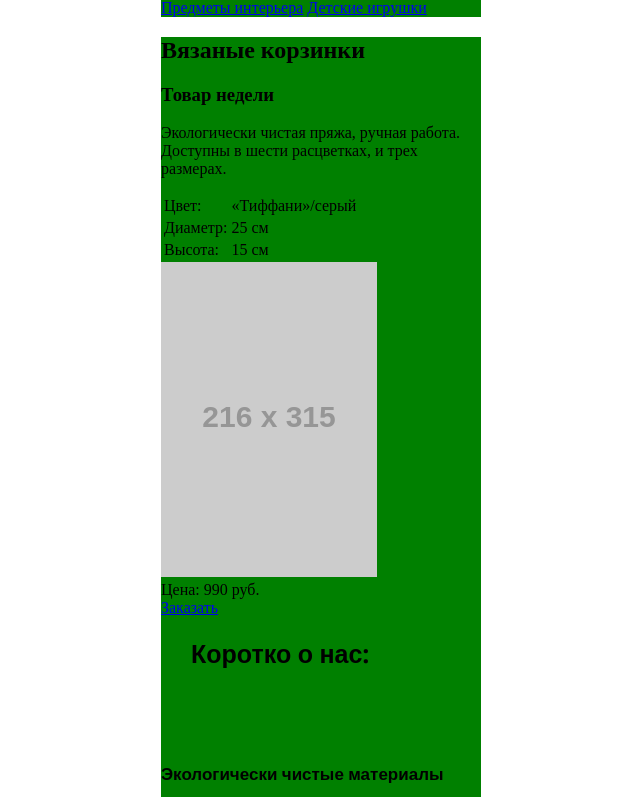
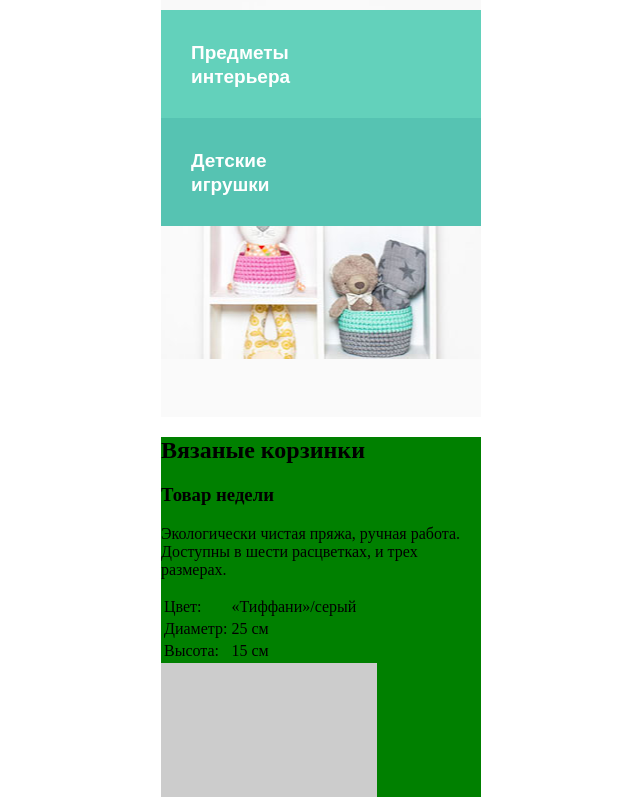
Before and after one commit to Web-proger/mishka, a website: page index.html in a window 1280 px wide. Shown: the part 238-1035 px from the top of the page, without its empty margins (319-959 px from the left). Drawn offline with nearby package versions, Linux system fonts and the light colour scheme; files that its build step writes are made by us from their sources; placeholder pictures from the web are drawn by us.

Commit message:
Ещё добавил чутку стилий, создал миксин на заголовки h1

```diff
--- a/index.html
+++ b/index.html
@@ -22,8 +22,8 @@
         </nav>
         <section class="promo">
           <h1 class="main-page-header__caption">Милые штуки ручной работы для дома</h1>
-          <a class="promo__list" href="#">Предметы интерьера</a>
-          <a class="promo__list" href="#">Детские игрушки</a>
+          <a class="promo__list" href="#"><span>Предметы интерьера</span></a>
+          <a class="promo__list promo__list--color" href="#"><span>Детские игрушки</span></a>
         </section>
       </div>
     </header>
--- a/package.json
+++ b/package.json
@@ -4,13 +4,13 @@
   "private": true,
   "description": "Личный проект «Мишка» от HTML Academy",
   "devDependencies": {
+    "@htmlacademy/editorconfig-cli": "0.1.x",
     "autoprefixer": "6.7.x",
     "browser-sync": "2.18.8",
     "gulp": "3.9.1",
-    "gulp-plumber": "1.1.0",
+    "gulp-plumber": "^1.1.0",
     "gulp-postcss": "6.2.0",
-    "gulp-sass": "3.1.0",
-    "@htmlacademy/editorconfig-cli": "0.1.x"
+    "gulp-sass": "3.1.0"
   },
   "scripts": {
     "test": "editorconfig-cli",
--- a/sass/blocks/inner-page-header.scss
+++ b/sass/blocks/inner-page-header.scss
@@ -0,0 +1,5 @@
+.inner-page-header {
+  &__caption {
+    @include main-caption;
+  }
+}
--- a/sass/blocks/main-page-header.scss
+++ b/sass/blocks/main-page-header.scss
@@ -4,4 +4,7 @@
     padding-bottom: 22px;
     text-align: center;
   }
+  &__caption {
+    @include main-caption;
+  }
 }
--- a/sass/blocks/promo.scss
+++ b/sass/blocks/promo.scss
@@ -0,0 +1,23 @@
+.promo {
+  min-height: 490px;
+  background: #fafafa url("../../img/hero-mobile@1x.jpg") no-repeat;
+  background-position: center center;
+
+  &__list {
+  display: block;
+  padding: 30px;
+  color: #ffffff;
+  font-family: 'Open Sans', sans-serif;
+  font-size: 19px;
+  line-height: 24px;
+  font-weight: bold;
+  background-color: #63d1bb;
+  }
+  &__list span {
+    width: 50%;
+    display: inline-block;
+  }
+  &__list--color {
+    background-color: #56c3b2;
+  }
+}
--- a/sass/mixin.scss
+++ b/sass/mixin.scss
@@ -0,0 +1,7 @@
+@mixin main-caption() {
+  font-family: 'Open Sans', sans-serif;
+  font-size: 27px;
+  line-height: 30px;
+  font-weight: bold;
+  color: #000000;
+}
```
